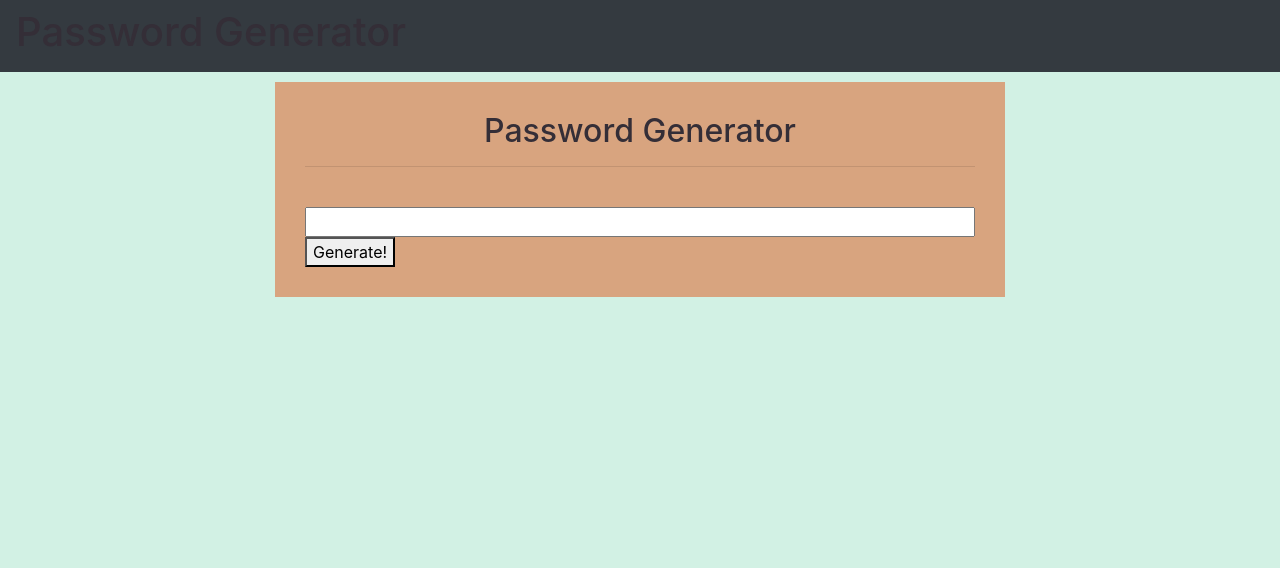
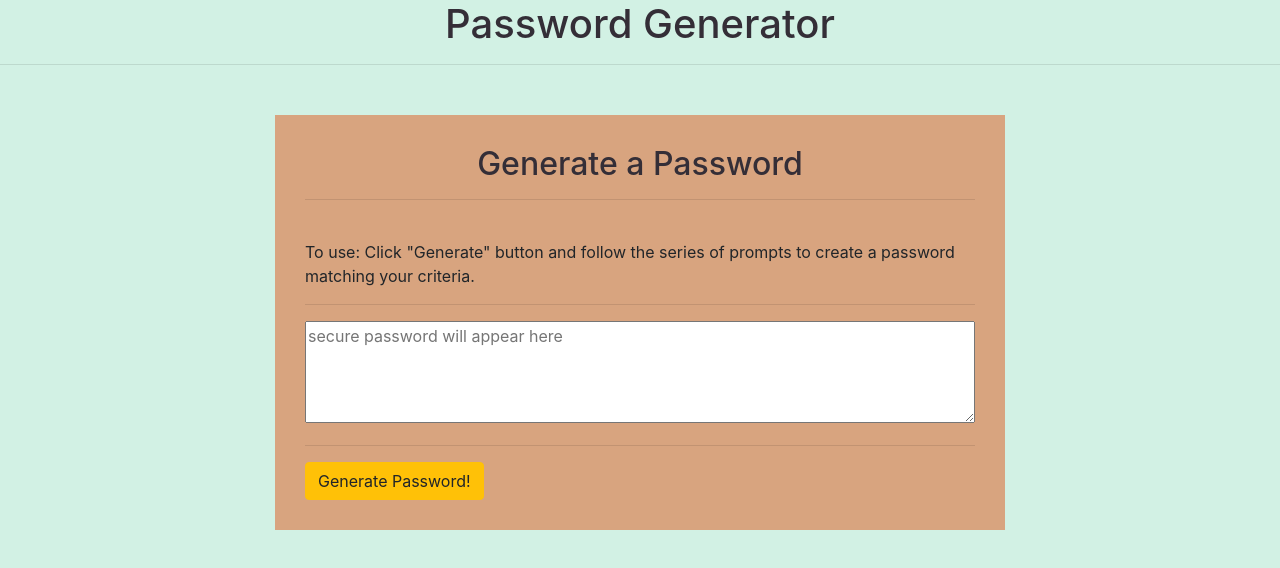
Before and after one commit to ohnobenito/passwordgenerator, a plain HTML site: page index.html in a window 1280 px wide. Drawn offline with nearby package versions, Linux system fonts and the light colour scheme.

Commit message:
removed navbar, styled button

```diff
--- a/index.html
+++ b/index.html
@@ -11,25 +11,28 @@
 
 </head>
 <body>
-    <nav>
-        <div class="nav navbar navbar-light bg-dark">
-            <h1> Password Generator </h1>
-        </div>
-    </nav>
+    <main>
+        <h1> Password Generator </h1> <hr>
+        <br>
 
         <div class="container">
             <div class="row">
                 <div class="col-xs-12 col-md-8 mx-auto">
                     <div class="content">
-                    <h2>Password Generator</h2><hr>
+                        <h2>Generate a Password</h2><hr>
                         <br>
-                    <input type="text" id="display">
+                        <p> To use: Click "Generate" button and follow the series of prompts to create a password matching your criteria. </p>
+                        <hr>
+                        <textarea  rows="4" col="12" id="display" placeholder="secure password will appear here"></textarea>
                         <br>
-                    <button onclick="">Generate! </button>
+                        <hr>
+                        <button type="button" class="btn btn-warning" onclick="generate()">Generate Password! </button>
                     </div>
                 </div>
             </div>
         </div>
+    </main>
+
 
     <!--JS style sheet-->
     <script src="assets/java/pass.js"></script>
```
Lines whose indentation alone changed are shown as unchanged.
